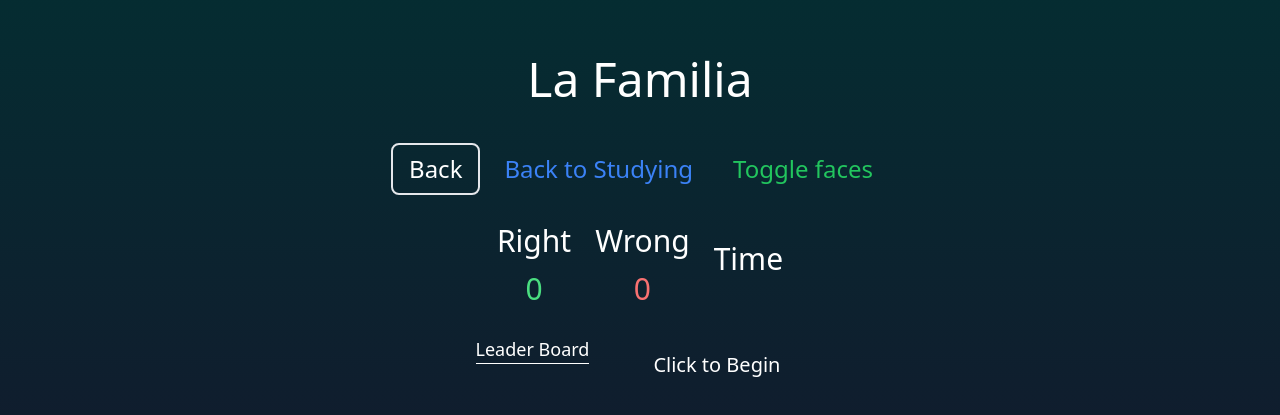
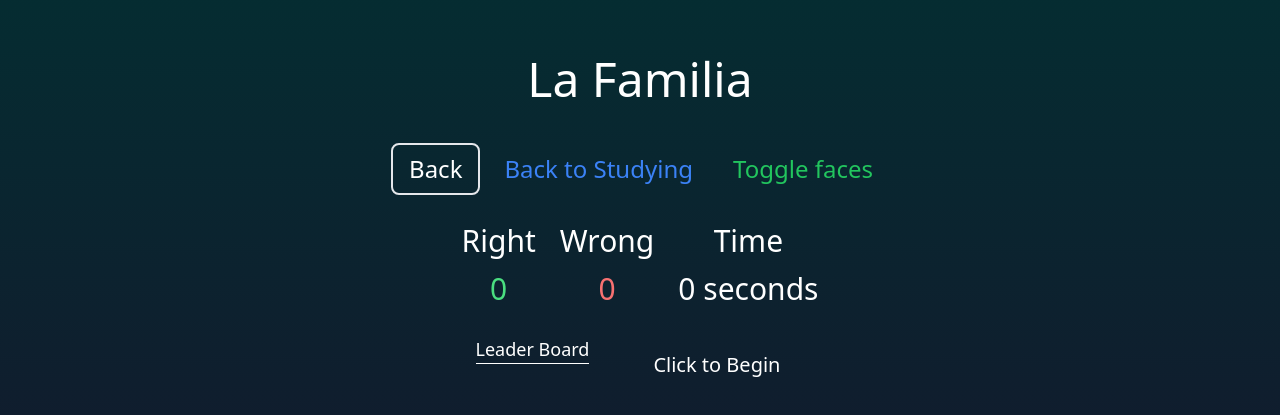
Before and after one commit to patricksimonian/spanish-gpt, a Next.js app: page /game_mode/12322-338b-4987-43aa-7c85afa785eb in a window 1280 px wide. Shown: the part 185-600 px from the top of the page. Built offline with nearby package versions, Linux system fonts and the light colour scheme.

Commit message:
fix bugs

```diff
--- a/src/pages/game_mode/[id].tsx
+++ b/src/pages/game_mode/[id].tsx
@@ -25,7 +25,7 @@ function GameModePage() {
   const [ nextCard, setNextCard ] = useState<number | null>(null)
   const [ displayConfig, setDisplayConfig] = useState({front: "spanish", back: "english"})
   const [ gameState, setGameState ] = useState(GameState.INIT)
-  const [ time, setTime] = useState<number | null>(null)
+  const [ time, setTime] = useState<number>(0)
   const [ scores, setScores ] = useState<{time: number, score: number}[]>([])
   const router = useRouter()
   const { id } = router.query
@@ -33,15 +33,17 @@ function GameModePage() {
 
   const startTimer = useCallback(() => {
      setTheInterval(setInterval(() => {
-      setTime(Date.now())
+      setTime(time => time + 1)
      }, 1000))
   }, [])
 
   const stopTimer = useCallback(() => {
     if(interval != null) {
       clearInterval(interval)
-      setScores(scores.concat({score: cardsRight.length, time: time != null ? Date.now() - time : 0}))
-      setTime(null)
+      setTheInterval(null)
+      setScores(scores => scores.concat({score: cardsRight.length, time: time}))
+      setTime(0)
+
     }
   }, [interval])
 
@@ -108,7 +110,7 @@ function GameModePage() {
       break;
     case GameState.REVIEW:
       if(cardsWrong.length === 0) {
-        content = (<div>
+        content = (<div className='text-white'>
           <p>Nada para revisar! Que bueno! </p>
         </div>)
       } else {
@@ -161,7 +163,7 @@ function GameModePage() {
               </div>
               <div className="flex flex-col items-center p-3 text-white">
                 <div className="mb-3">Time</div>
-                <div className="text-white-400">{time != null && Math.fround(time / 1000)}</div>
+                <div className="text-white-400">{time} seconds</div>
               </div>
 
             </div>
@@ -174,7 +176,7 @@ function GameModePage() {
                   scores.map(s => (
                     <div key={s.time} className='flex items-center p-3'>
                        <div className={`${s.score === cards.length ? 'text-green-100': 'text-yellow-100'} text-sm`}>{s.score} / {cards.length}</div>
-                       <div className='font-bold pl-3'>{Math.fround(s.time / 1000)} seconds</div>
+                       <div className='font-bold pl-3 text-white'>{s.time} seconds</div>
                     </div>
                   ))
                 }
```
